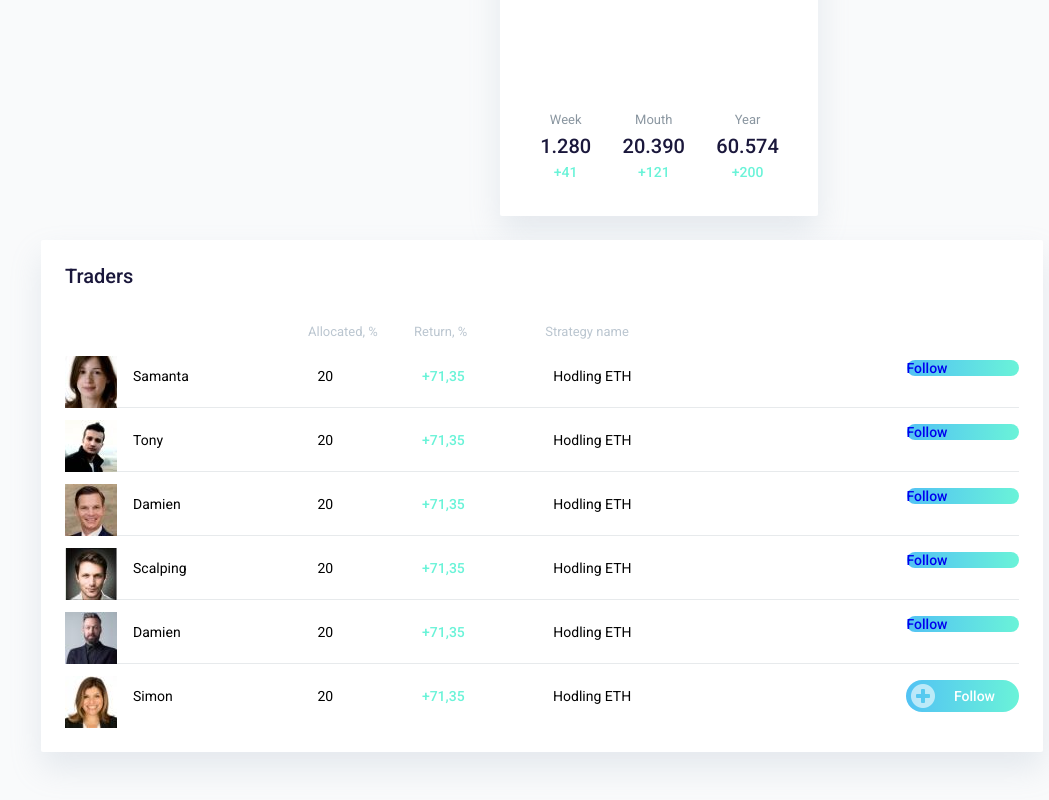
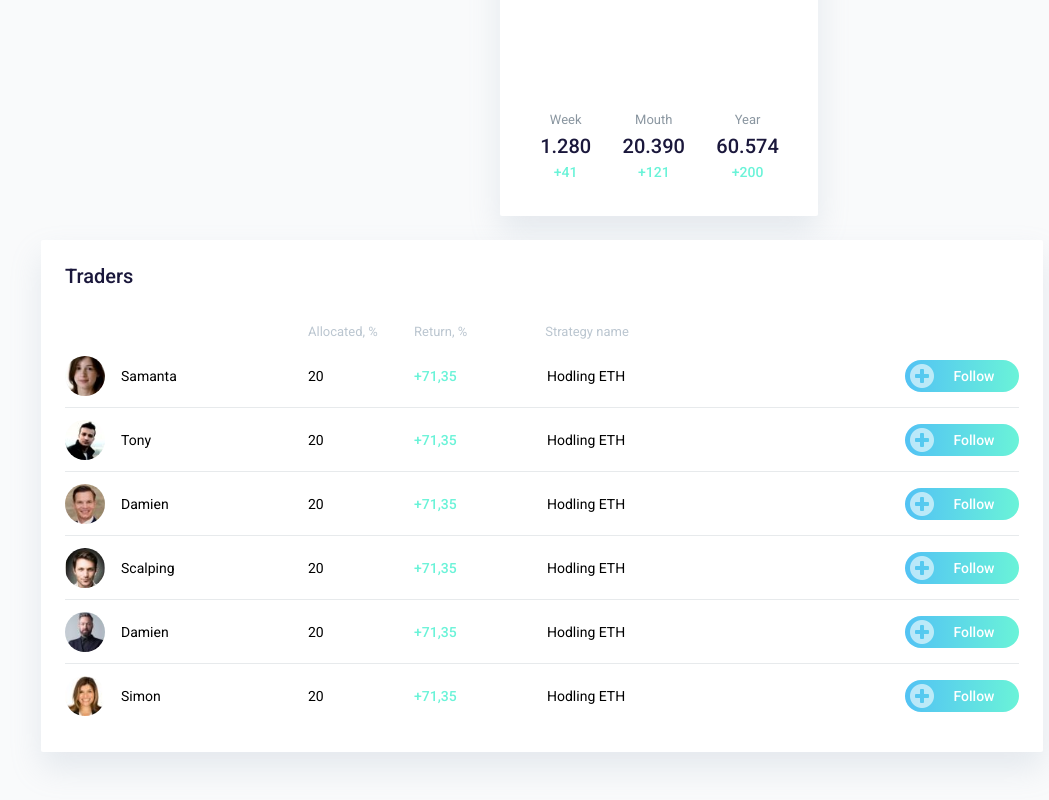
Before and after one commit to 1649310/Tridelize, a plain HTML site: page index.html in a window 1280 px wide. Shown: the part 1072-1872 px from the top of the page, without its empty margins (231-1280 px from the left). Drawn offline with Linux system fonts and the light colour scheme.

Commit message:
Add files via upload

```diff
--- a/index.html
+++ b/index.html
@@ -72,7 +72,7 @@
                             </a>
                         </li>
                         <li class="nav__item">
-                            <a href="#" class="nav__link">
+                            <a href="tradelize.html" class="nav__link">
                                 <img class="nav__icon" src="img/sidebar/ic_tradelize_score.svg" />
                                 <span class="nav__text">Tradelize.score</span>
                             </a>
@@ -407,8 +407,8 @@
                             </ul>
                             <ul class="table__body">
                                 <li class="table__avatar">
-                                    <div class="table__avatar-user">
-                                        <img class="user__pic" src="img/content/table-users/52-52 (1).jpg">
+                                    <div class="user__avatar">
+                                        <img class="user__pic" src="img/content/table-users/52-52 (1).jpg"
                                     </div>
                                 </li>
                                 <li class="table__name">Samanta</li>
@@ -417,16 +417,16 @@
                                 <li class="table__strategy">Hodling ETH</li>
                                 <li class="table__chart"></li>
                                 <li class="table__btn">
-                                    <div class="button button__table">
+                                    <a href="#" class="button button__follow">
                                         <i class="fa fa-plus-circle fa-2x"></i>
-                                        <a href="#" class="follow">Follow</a>
-                                    </div>
+                                        Follow
+                                    </a>
                                 </li>
                             </ul>
                             <ul class="table__body">
                                 <li class="table__avatar">
-                                    <div class="table__avatar-user">
-                                        <img class="user__pic" src="img/content/table-users/52-52 (2).jpg">
+                                    <div class="user__avatar">
+                                        <img class="user__pic" src="img/content/table-users/52-52 (2).jpg"
                                     </div>
                                 </li>
                                 <li class="table__name">Tony</li>
@@ -435,16 +435,16 @@
                                 <li class="table__strategy">Hodling ETH</li>
                                 <li class="table__chart"></li>
                                 <li class="table__btn">
-                                    <div class="button button__table">
+                                    <a href="#" class="button button__follow">
                                         <i class="fa fa-plus-circle fa-2x"></i>
-                                        <a href="#" class="follow">Follow</a>
-                                    </div>
+                                        Follow
+                                    </a>
                                 </li>
                             </ul>
                             <ul class="table__body">
                                 <li class="table__avatar">
-                                    <div class="table__avatar-user">
-                                        <img class="user__pic" src="img/content/table-users/52-52 (3).jpg">
+                                    <div class="user__avatar">
+                                        <img class="user__pic" src="img/content/table-users/52-52 (3).jpg"
                                     </div>
                                 </li>
                                 <li class="table__name">Damien</liclass="table__name">
@@ -453,16 +453,16 @@
                                 <li class="table__strategy">Hodling ETH</li>
                                 <li class="table__chart"></li>
                                 <li class="table__btn">
-                                    <div class="button button__table">
+                                    <a href="#" class="button button__follow">
                                         <i class="fa fa-plus-circle fa-2x"></i>
-                                        <a href="#" class="follow">Follow</a>
-                                    </div>
+                                        Follow
+                                    </a>
                                 </li>
                             </ul>
                             <ul class="table__body">
                                 <li class="table__avatar">
-                                    <div class="table__avatar-user">
-                                        <img class="user__pic" src="img/content/table-users/52-52 (4).jpg">
+                                    <div class="user__avatar">
+                                        <img class="user__pic" src="img/content/table-users/52-52 (4).jpg"
                                     </div>
                                 </li>
                                 <li class="table__name">Scalping</li>
@@ -471,16 +471,16 @@
                                 <li class="table__strategy">Hodling ETH</li>
                                 <li class="table__chart"></li>
                                 <li class="table__btn">
-                                    <div class="button button__table">
+                                    <a href="#" class="button button__follow">
                                         <i class="fa fa-plus-circle fa-2x"></i>
-                                        <a href="#" class="follow">Follow</a>
-                                    </div>
+                                        Follow
+                                    </a>
                                 </li>
                             </ul>
                             <ul class="table__body">
                                 <li class="table__avatar">
-                                    <div class="table__avatar-user">
-                                        <img class="user__pic" src="img/content/table-users/52-52 (5).jpg">
+                                    <div class="user__avatar">
+                                        <img class="user__pic" src="img/content/table-users/52-52 (5).jpg"
                                     </div>
                                 </li>
                                 <li class="table__name">Damien</li>
@@ -489,16 +489,16 @@
                                 <li class="table__strategy">Hodling ETH</li>
                                 <li class="table__chart"></li>
                                 <li class="table__btn">
-                                    <div class="button button__table">
+                                    <a href="#" class="button button__follow">
                                         <i class="fa fa-plus-circle fa-2x"></i>
-                                        <a href="#" class="follow">Follow</a>
-                                    </div>
+                                        Follow
+                                    </a>
                                 </li>
                             </ul>
                             <ul class="table__body">
                                 <li class="table__avatar">
-                                    <div class="table__avatar-user">
-                                        <img class="user__pic" src="img/content/table-users/52-52 (6).jpg">
+                                    <div class="user__avatar">
+                                        <img class="user__pic" src="img/content/table-users/52-52 (6).jpg"
                                     </div>
                                 </li>
                                 <li class="table__name">Simon</li>
```
Also changed, not shown: tradelize.html (+1 -1 lines).
